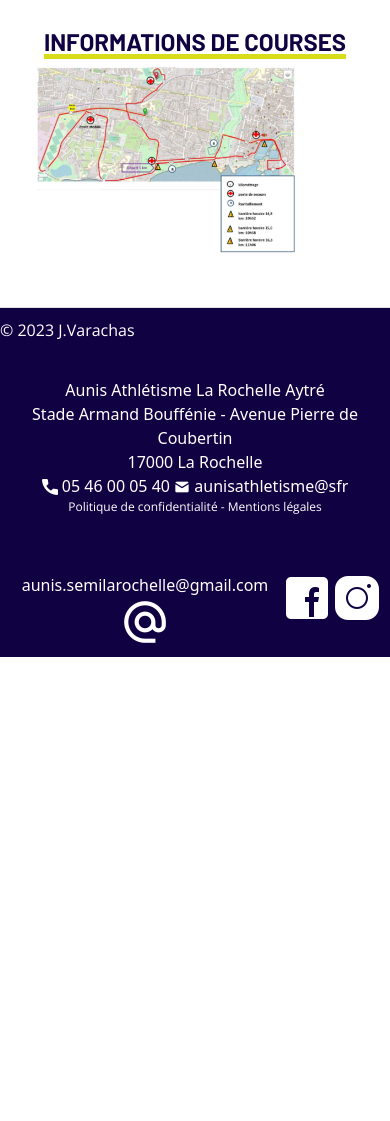
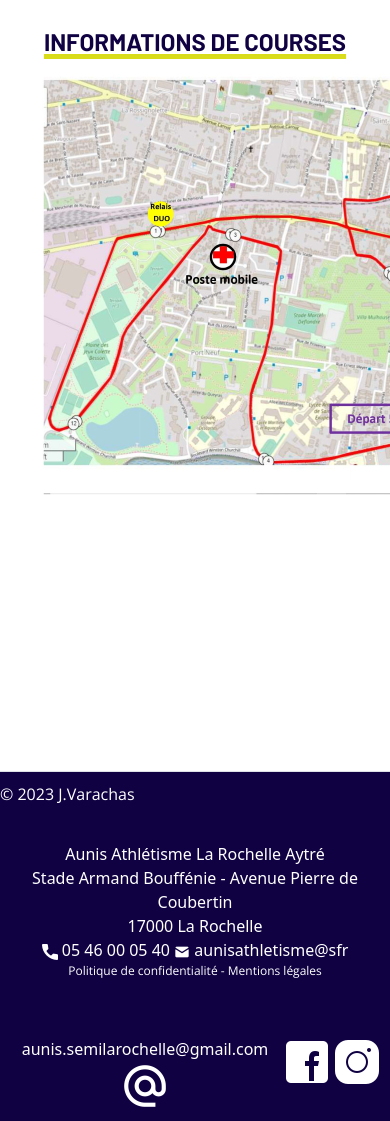
Before and after one commit to Julien0927/Semi-Marathon-LR, a PHP site: page /courses.php in a window 390 px wide; the page is wider, and only the part inside the window is pictured. Shown: the part 1801-2922 px from the top of that part. Before the commit the page ends 2458 px from the top of that part, so only its background shows below. Run offline with PHP 8.4, Linux system fonts and the light colour scheme.

Commit message:
modif plan ravito

```diff
--- a/assets/css/style.css
+++ b/assets/css/style.css
@@ -478,7 +478,8 @@ fieldset
 
   .ravito
   {
-    max-width: 85%;
+    width: 40%;
+    height: 40%;
   }
 
   iframe
--- a/courses.php
+++ b/courses.php
@@ -63,7 +63,7 @@ require_once ('index.php')
 
     <h2 class="courses text-center mt-5"> Informations de courses</h2>
     <div class="ravito text-center">
-        <img src="assets/informations/plan ravito.png" class="ravito">
+        <img src="assets/informations/plan ravito.png" alt="plan ravito secours">
     </div>
 
 
```
Also changed, not shown: assets/images/benevole2.jpg (deleted), assets/images/photo1.jpg (deleted), assets/informations/plan ravito.jpg (deleted), assets/informations/plan ravito.png.
